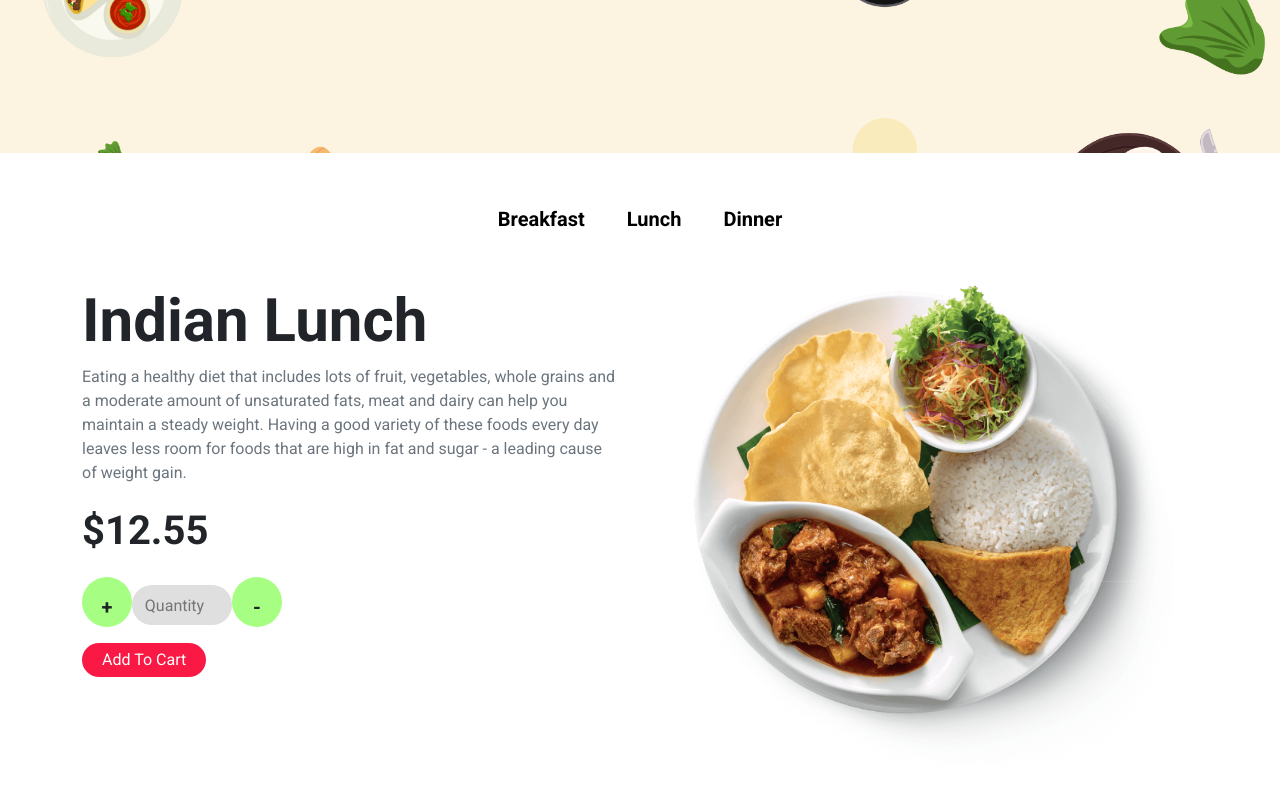
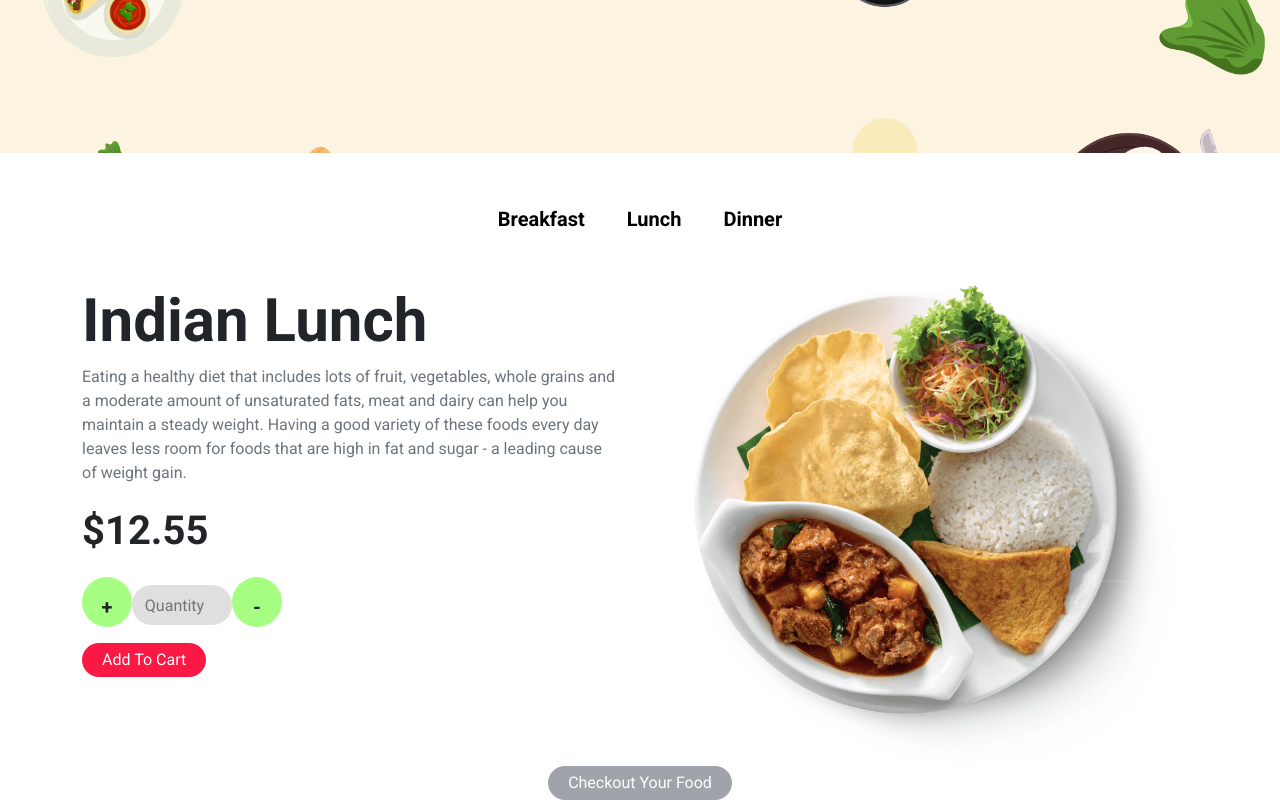
Before and after one commit to antusaha970/testy-onion-restaurant, a React (Create React App) app: page /dish/10 in a window 1280 px wide. Shown: the part 413-1213 px from the top of the page. Before the commit the page ends 1179 px from the top, so only its background shows below. Built offline with nearby package versions, Linux system fonts and the light colour scheme.

Commit message:
coded conditonal button

```diff
--- a/src/App.js
+++ b/src/App.js
@@ -8,6 +8,7 @@ import foodData from './fakeData';
 import ShowAllDish from './components/ShowAllDish/ShowAllDish';
 import './App.css';
 import DishDetails from './components/DishDetails/DishDetails';
+import CheckOutBtn from './components/CheckOutBtn/CheckOutBtn';
 
 export const DishContext = createContext();
 
@@ -38,6 +39,7 @@ function App() {
         <Route path='/dish/:id' element={<DishDetails></DishDetails>} />
 
       </Routes>
+      <CheckOutBtn></CheckOutBtn>
     </DishContext.Provider>
   );
 }
--- /dev/null
+++ b/src/components/CheckOutBtn/CheckOutBtn.js
@@ -0,0 +1,15 @@
+import React, { useContext } from 'react';
+import { Button } from 'react-bootstrap';
+import { DishContext } from '../../App';
+
+const CheckOutBtn = () => {
+    const [allItems, setAllItems, currentDish, setCurrentDish, cart, setCart] = useContext(DishContext);
+    return (
+        <div className='d-flex justify-content-center'>
+            {cart.length >= 1 ? <Button className='custom-btn'>Checkout Your Food </Button> : <Button variant="secondary" disabled='True' className='custom-btn'>Checkout Your Food </Button>
+            }
+        </div>
+    );
+};
+
+export default CheckOutBtn;
```
Also changed, not shown: src/components/CheckOutBtn/CheckOutBtn.css (added).
